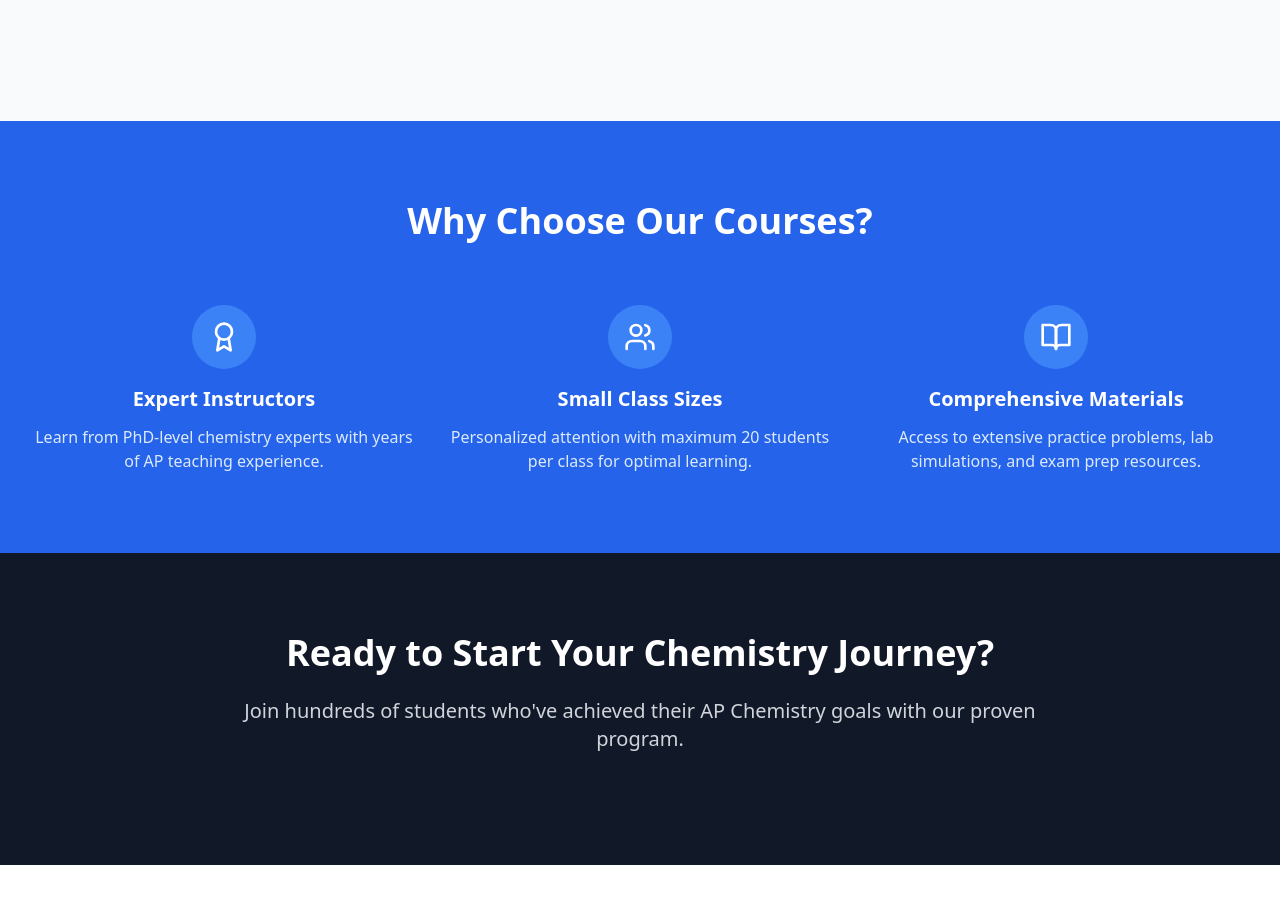
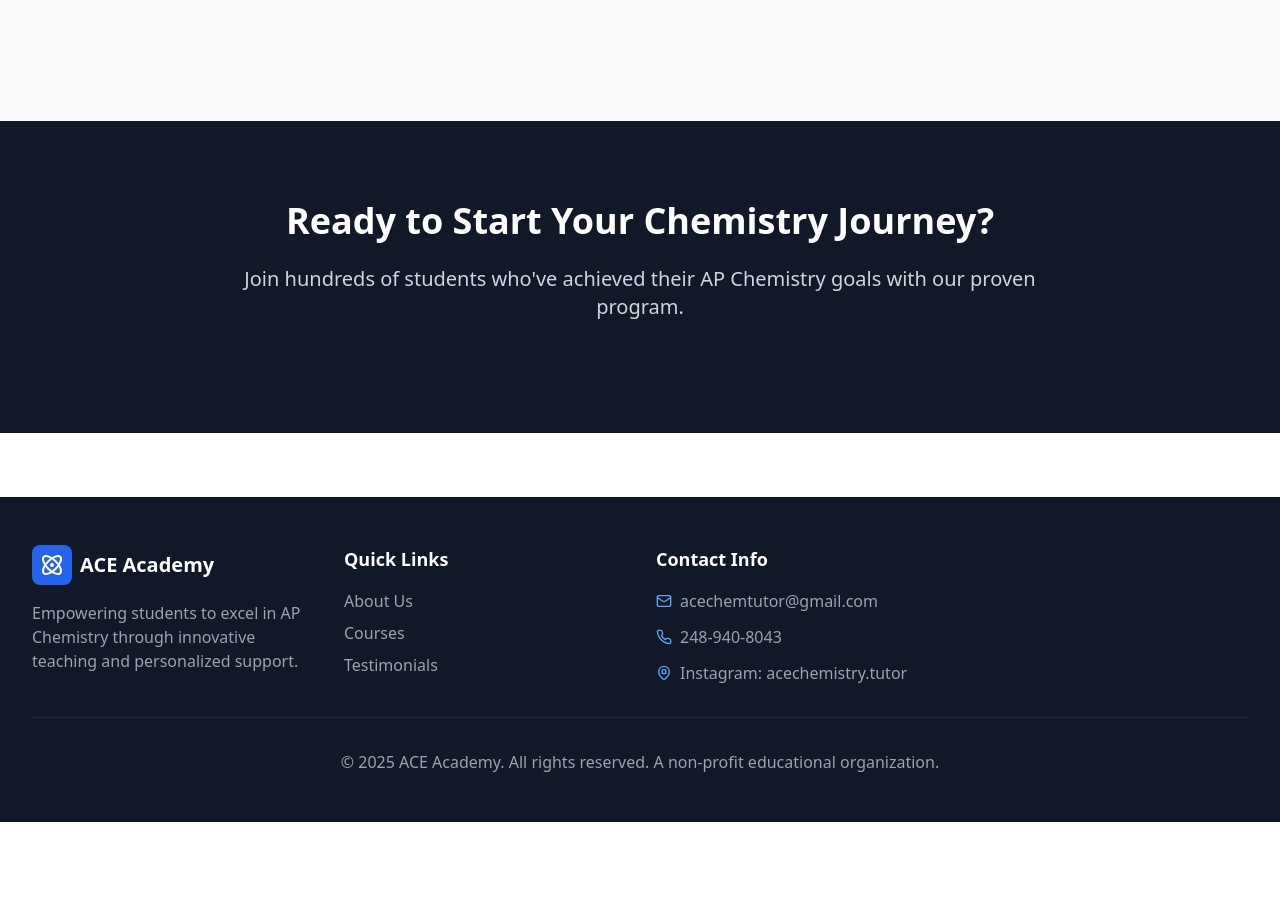
Before and after one commit to PaulLei/ace, a React (Vite) app: page /courses in a window 1280 px wide. Shown: the part 2020-2923 px from the top of the page. After the commit the page ends 2842 px from the top, so only its background shows below. Built offline with nearby package versions, Linux system fonts and the light colour scheme.

Commit message:
Update Courses.tsx

```diff
--- a/src/pages/Courses.tsx
+++ b/src/pages/Courses.tsx
@@ -160,7 +160,7 @@ const CourseDetails = () => {
               Our Course includes access to our comprehensive learning platform, practice materials, and expert instructor support.
             </p>
             <a
-              href="https://forms.gle/FLrNAkH9nTLvofNt5"
+              href="https://docs.google.com/forms/d/e/1FAIpQLSc5y00XIcGA0gm1jepzfBUmfhxOmbfkcAKdjdN6ylWstJ9Gew/viewform"
               target="_blank"
               rel="noopener noreferrer"
               className="mt-6 inline-block bg-blue-600 text-white px-8 py-4 rounded-lg font-semibold hover:bg-blue-700 transition-colors duration-200"
@@ -172,40 +172,7 @@ const CourseDetails = () => {
           </div>
       </section>
 
-      {/* Features Section */}
-      <section className="py-20 bg-blue-600 text-white">
-        <div className="max-w-7xl mx-auto px-4 sm:px-6 lg:px-8">
-          <div className="text-center mb-16">
-            <h2 className="text-4xl font-bold mb-4">Why Choose Our Courses?</h2>
-          </div>
 
-          <div className="grid md:grid-cols-3 gap-8">
-            <div className="text-center">
-              <div className="bg-blue-500 w-16 h-16 rounded-full flex items-center justify-center mx-auto mb-4">
-                <Award className="h-8 w-8" />
-              </div>
-              <h3 className="text-xl font-semibold mb-3">Expert Instructors</h3>
-              <p className="text-blue-100">Learn from PhD-level chemistry experts with years of AP teaching experience.</p>
-            </div>
-
-            <div className="text-center">
-              <div className="bg-blue-500 w-16 h-16 rounded-full flex items-center justify-center mx-auto mb-4">
-                <Users className="h-8 w-8" />
-              </div>
-              <h3 className="text-xl font-semibold mb-3">Small Class Sizes</h3>
-              <p className="text-blue-100">Personalized attention with maximum 20 students per class for optimal learning.</p>
-            </div>
-
-            <div className="text-center">
-              <div className="bg-blue-500 w-16 h-16 rounded-full flex items-center justify-center mx-auto mb-4">
-                <BookOpen className="h-8 w-8" />
-              </div>
-              <h3 className="text-xl font-semibold mb-3">Comprehensive Materials</h3>
-              <p className="text-blue-100">Access to extensive practice problems, lab simulations, and exam prep resources.</p>
-            </div>
-          </div>
-        </div>
-      </section>
 
 
 
```
